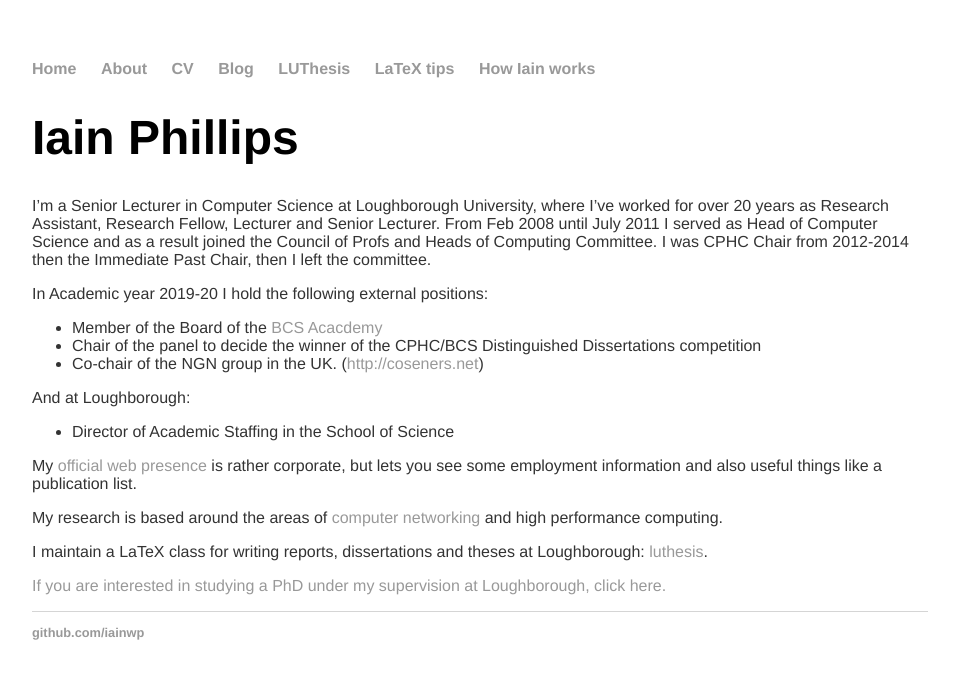
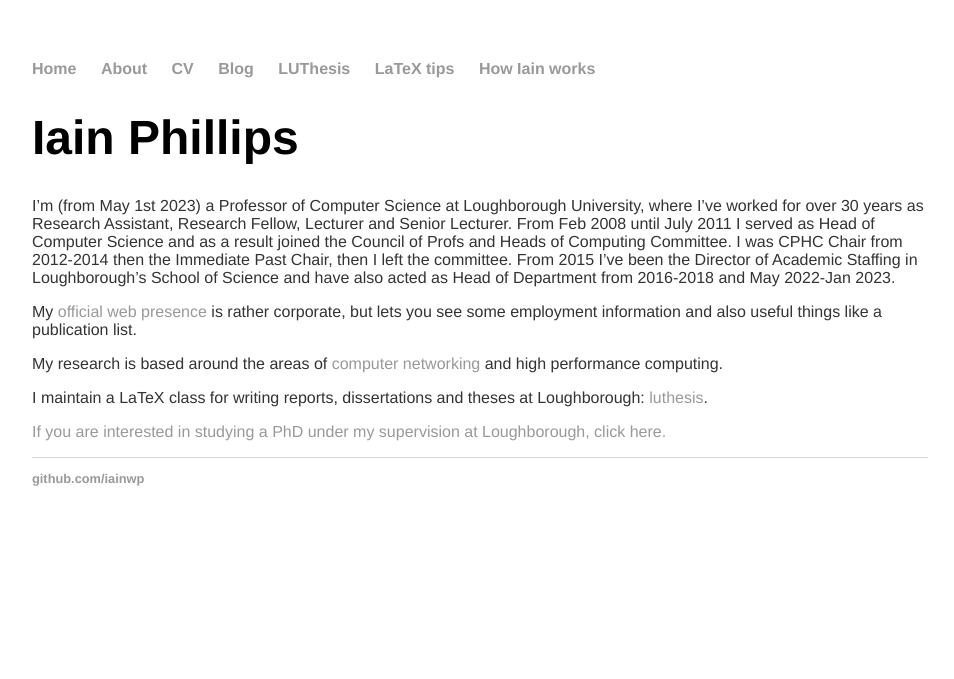
Before and after one commit to iainwp/iainwp.github.io, a Jekyll site: the page built from about/index.md, in a window 1280 px wide. Shown: the top 679 px of the page, without its empty margins (160-1114 px from the left). Built offline with Jekyll 4.4.1, drawn with Linux system fonts in a browser that asks for light colours.

Commit message:
updated about

```diff
--- a/about/index.md
+++ b/about/index.md
@@ -6,31 +6,22 @@ layout: default
 Iain Phillips
 =============
 
-I'm a Senior Lecturer in Computer Science at Loughborough University,
-where I've worked for over 20 years as Research Assistant, Research
-Fellow, Lecturer and Senior Lecturer. From Feb 2008 until July 2011 I
-served as Head of Computer Science and as a result joined the Council of
-Profs and Heads of Computing Committee. I was CPHC Chair from 2012-2014
-then the Immediate Past Chair, then I left the committee.
-
-In Academic year 2019-20 I hold the following external positions:
-
--   Member of the Board of the [BCS Acacdemy](http://academy.bcs.org)
--   Chair of the panel to decide the winner of the CPHC/BCS
-    Distinguished Dissertations competition
--   Co-chair of the NGN group in the UK. (<http://coseners.net>)
-
-And at Loughborough:
-
--   Director of Academic Staffing in the School of Science
+I'm (from May 1st 2023) a Professor of Computer Science at Loughborough
+University, where I've worked for over 30 years as Research Assistant, Research
+Fellow, Lecturer and Senior Lecturer. From Feb 2008 until July 2011 I served as
+Head of Computer Science and as a result joined the Council of Profs and Heads
+of Computing Committee. I was CPHC Chair from 2012-2014 then the Immediate Past
+Chair, then I left the committee.  From 2015 I've been the Director of Academic
+Staffing in Loughborough's School of Science and have also acted as Head of
+Department from 2016-2018 and May 2022-Jan 2023.
 
 My [official web
-presence](http://www.lboro.ac.uk/departments/compsci/staff/academic-teaching/iain-phillips)
+presence](https://www.lboro.ac.uk/departments/compsci/staff/iain-phillips/)
 is rather corporate, but lets you see some employment information and
 also useful things like a publication list.
 
 My research is based around the areas of [computer
-networking](https://www.lboro.ac.uk/departments/compsci/research/research-themes/netsys)
+networking](https://www.lboro.ac.uk/departments/compsci/research/research-themes/netsys/)
 and high performance computing.
 
 I maintain a LaTeX class for writing reports, dissertations and theses
```
